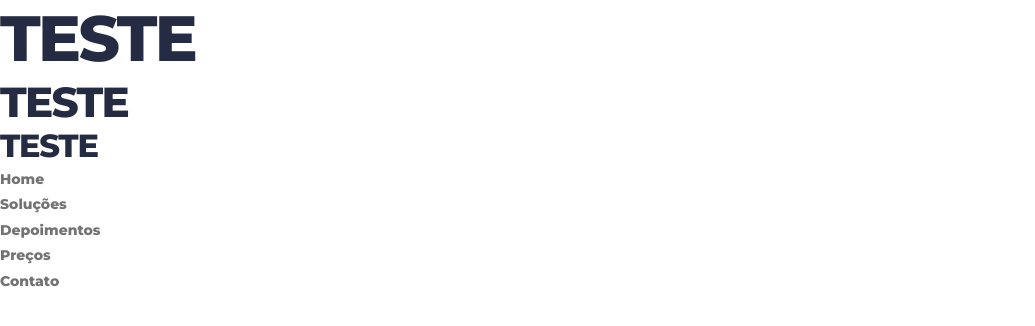
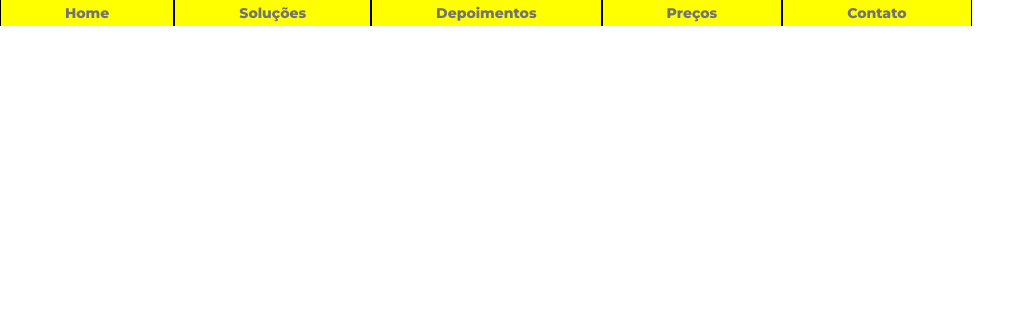
Before and after one commit to DiegoAATrevisan/landing-page, a React (Vite) app: page / in a window 1280 px wide. Shown: the top 326 px of the page, without its empty margins (0-1035 px from the left). Built offline with nearby package versions, Linux system fonts and the light colour scheme.

Commit message:
Display em linha amarelo.

```diff
--- a/index.html
+++ b/index.html
@@ -5,7 +5,7 @@
   <meta charset="UTF-8" />
   <link rel="icon" type="image/svg+xml" href="/vite.svg" />
   <meta name="viewport" content="width=device-width, initial-scale=1.0" />
-  <title>Vite + React + TS</title>
+  <title>Landing page do Sandrão</title>
   <link rel="preconnect" href="https://fonts.googleapis.com">
   <link rel="preconnect" href="https://fonts.gstatic.com" crossorigin>
   <link href="https://fonts.googleapis.com/css2?family=Montserrat:ital,wght@0,100..900;1,100..900&display=swap"
--- a/src/pages/Home.tsx
+++ b/src/pages/Home.tsx
@@ -4,9 +4,6 @@ export default function Home() {
     return (
         <>
             <header>
-                <h1>TESTE</h1>
-                <h2>TESTE</h2>
-                <h3>TESTE</h3>
 
                 <ul>
                     <li><a href="">Home</a></li>
@@ -15,6 +12,7 @@ export default function Home() {
                     <li><a href="">Preços</a></li>
                     <li><a href="">Contato</a></li>
                 </ul>
+
             </header>
         </>
 
--- a/src/styles/index.css
+++ b/src/styles/index.css
@@ -105,3 +105,15 @@ ul {
     --pg-lg: 2rem;
   }
 }
+
+li {
+  display: inline;
+  padding: 4rem;
+  background-color: yellow;
+  border: 1px solid black;
+}
+
+header {
+  width: fit-content;
+  height: fit-content;
+}
```
